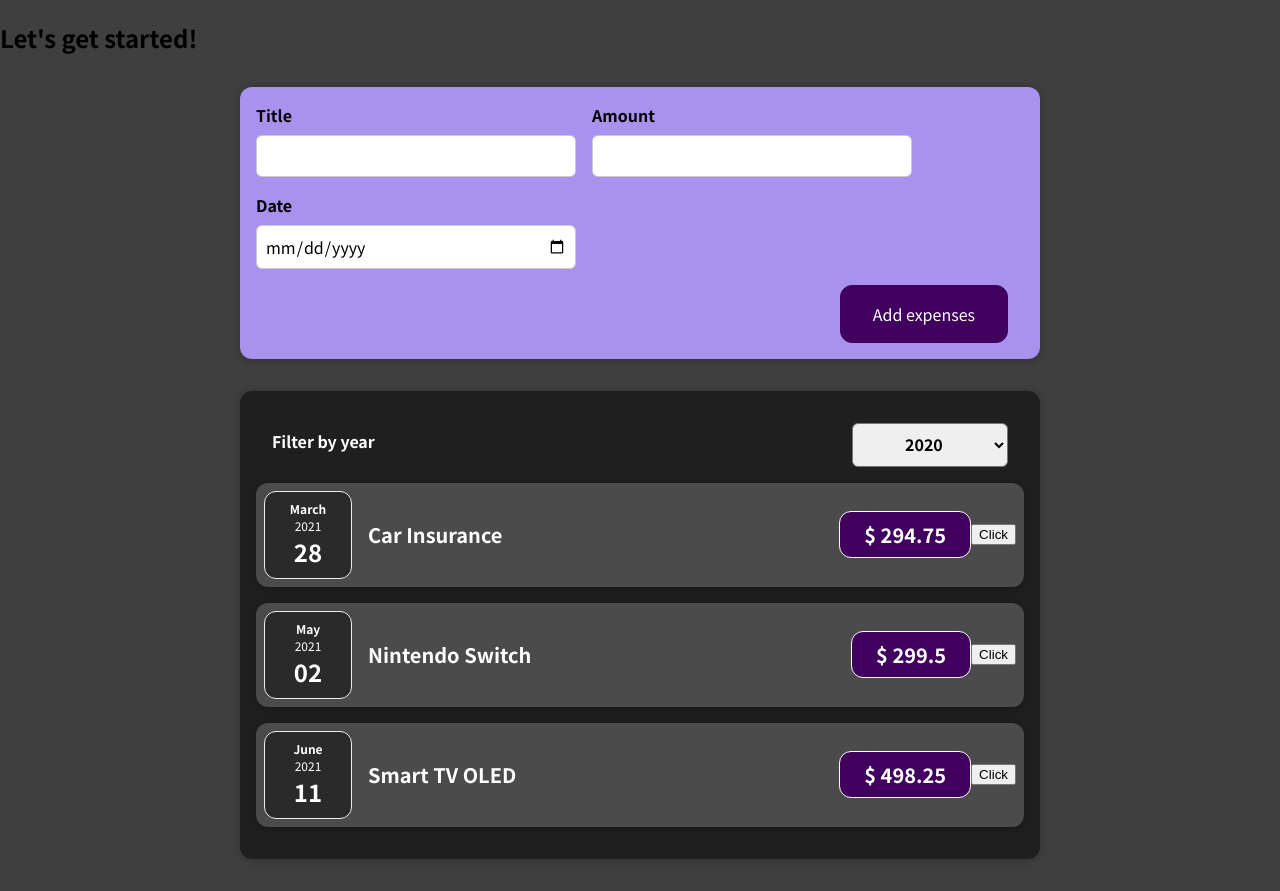
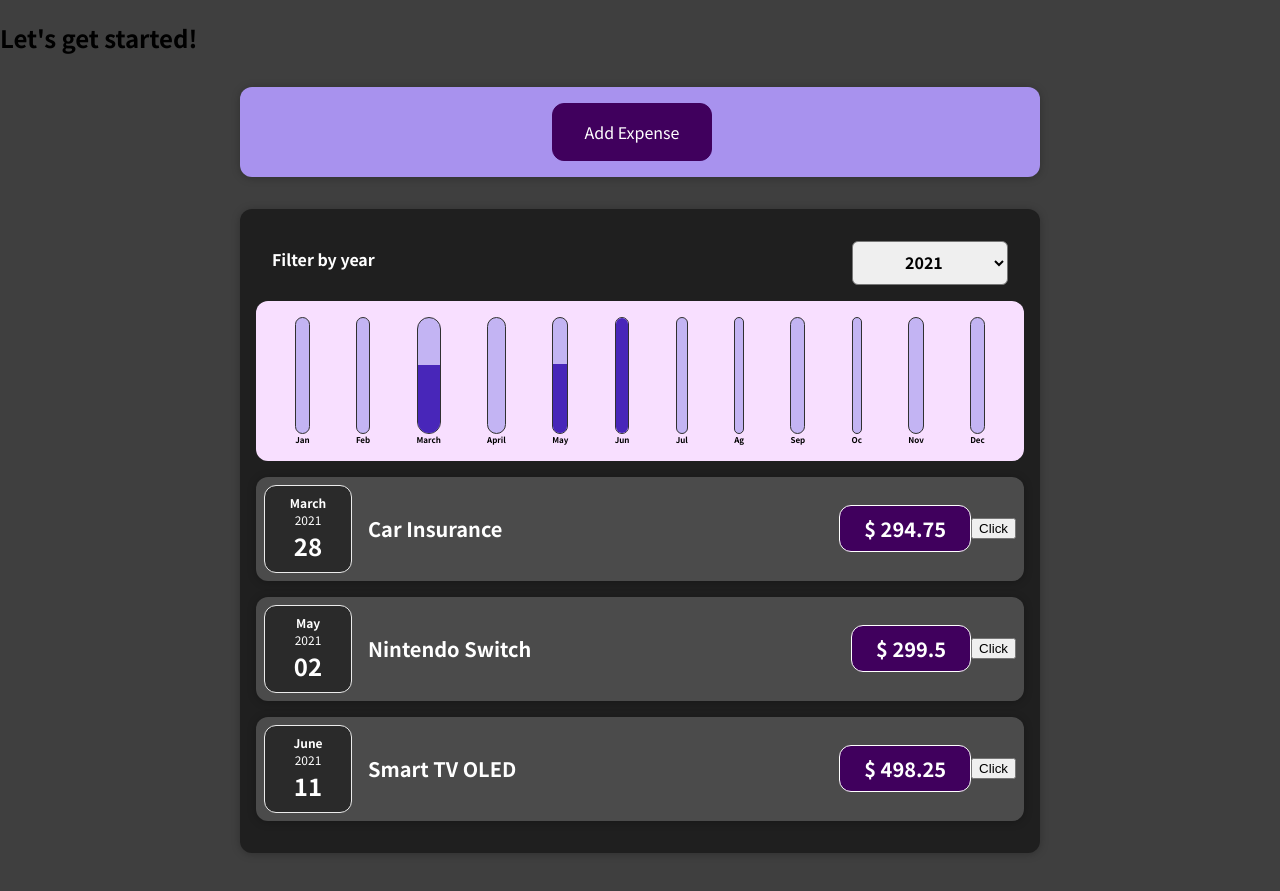
Before and after one commit to xarlys32/react-guide, a React (Create React App) app: page / in a window 1280 px wide. Built offline with nearby package versions, Linux system fonts and the light colour scheme.

Commit message:
List and conditionals

```diff
--- a/src/App.js
+++ b/src/App.js
@@ -1,26 +1,33 @@
+import { useState } from "react";
 import Expenses from "./components/Expenses/Expenses";
 import ExpensesFilter from "./components/ExpensesFilter/ExpensesFilter";
 import NewExpense from "./components/NewExpense/NewExpense";
 
+const mock_expenses = [
+  { id: 1, title: 'Car Insurance', amount: 294.75, date: new Date(2021,2,28) },
+  { id: 2, title: 'Nintendo Switch', amount: 299.50, date: new Date(2021,4,2) },
+  { id: 3, title: 'Smart TV OLED', amount: 498.25, date: new Date(2021,5,11) },
+]
+
 function App() {
+
+  const [expensesList, setExpensesList] = useState(mock_expenses)
   const hello = () => {
     return "oooW MEEN"
   };
 
-  const addExpenseHelper = () => {
-    console.log()
+  const addExpenseHelper = (expenseData) => {
+    setExpensesList((prevExpenses) => {
+      return [...prevExpenses, expenseData]
+    })
   }
-  const expenses = [
-    { id: 1, title: 'Car Insurance', amount: 294.75, date: new Date(2021,2,28) },
-    { id: 2, title: 'Nintendo Switch', amount: 299.50, date: new Date(2021,4,2) },
-    { id: 3, title: 'Smart TV OLED', amount: 498.25, date: new Date(2021,5,11) },
-  ]
+
   // Only can return one thing, for that you must encapsulate it in a div
   return (
     <div>
       <h2>Let's get started!</h2>
       <NewExpense onAddExpense={addExpenseHelper}/>
-      <Expenses expenses={expenses}></Expenses>
+      <Expenses expenses={expensesList}></Expenses>
     </div>
   );
   // Other alternative instead of JSX
--- /dev/null
+++ b/src/components/Expenses/Chart.css
@@ -0,0 +1,9 @@
+.chart {
+    padding: 1rem;
+    border-radius: 12px;
+    background-color: #f8dfff;
+    text-align: center;
+    display: flex;
+    justify-content: space-around;
+    height: 10rem;
+  }
--- /dev/null
+++ b/src/components/Expenses/Chart.js
@@ -0,0 +1,20 @@
+import './Chart.css'
+import ChartBar from './ChartBar'
+
+const Chart = (props) => {
+    const dataPointValue = props.dataPoints.map(x => x.value)
+    const totalMaximun = Math.max(...dataPointValue)
+    console.log(props.dataPoints)
+    return (
+        <div className='chart'>
+            {props.dataPoints.map(dataPoint =>
+                <ChartBar
+                    key={dataPoint.label}
+                    value={dataPoint.value}
+                    maxValue={totalMaximun}
+                    label={dataPoint.label}/>)}
+        </div>
+    )
+}
+
+export default Chart;
--- /dev/null
+++ b/src/components/Expenses/ChartBar.css
@@ -0,0 +1,30 @@
+.chart-bar {
+    height: 100%;
+    display: flex;
+    flex-direction: column;
+    align-items: center;
+  }
+
+  .chart-bar__inner {
+    height: 100%;
+    width: 100%;
+    border: 1px solid #313131;
+    border-radius: 12px;
+    background-color: #c3b4f3;
+    overflow: hidden;
+    display: flex;
+    flex-direction: column;
+    justify-content: flex-end;
+  }
+
+  .chart-bar__fill {
+    background-color: #4826b9;
+    width: 100%;
+    transition: all 0.3s ease-out;
+  }
+
+  .chart-bar__label {
+    font-weight: bold;
+    font-size: 0.5rem;
+    text-align: center;
+  }
--- /dev/null
+++ b/src/components/Expenses/ChartBar.js
@@ -0,0 +1,18 @@
+import './ChartBar.css'
+const ChartBar = (props) => {
+    let barFillHeight='0%'
+    if(props.maxValue > 0) {
+        barFillHeight = Math.round((props.value/props.maxValue) *100) +'%'
+    }
+    return (
+        <div className='chart-bar'>
+            <div className='chart-bar__inner'>
+                <div className='chart-bar__fill' style={{height: barFillHeight}}></div>
+            </div>
+            <div className='chart-bar__label'>{props.label}</div>
+
+        </div>
+    )
+}
+
+export default ChartBar;
--- a/src/components/Expenses/Expenses.js
+++ b/src/components/Expenses/Expenses.js
@@ -1,22 +1,34 @@
 import { useState } from "react";
 import ExpensesFilter from "../ExpensesFilter/ExpensesFilter";
 import Card from "../UI/Card";
-import ExpenseItem from "./ExpenseItem";
 import './Expenses.css'
+import ExpensesChart from "./ExpensesChart";
+import ExpensesList from "./ExpensesList";
+
 
 function Expenses(props) {
-    const expenses = props.expenses;
-    const [yearSelected, setYearSelected] = useState('2020')
+    const [yearSelected, setYearSelected] = useState('2021')
     const changeFilterYear = (year) => {
         setYearSelected(year)
-        console.log(year)
     }
+    const expensesFiltered = props.expenses.filter(item => {return item.date.getFullYear().toString() === yearSelected})
+    /**
+      let expensesContent = <p >No expenses found</p>
+    if (expensesFiltered.length > 0) {
+        expensesContent = expensesFiltered.map( item =>
+            <ExpenseItem
+                key={item.id}
+                title={item.title}
+                date={item.date}
+                amount={item.amount}/>
+        )
+    }
+     */
     return (
         <Card className="expenses">
             <ExpensesFilter year={yearSelected} onChangeFilter={changeFilterYear}></ExpensesFilter>
-            <ExpenseItem title={expenses[0].title} date={expenses[0].date} amount={expenses[0].amount}></ExpenseItem>
-            <ExpenseItem title={expenses[1].title} date={expenses[1].date} amount={expenses[1].amount}></ExpenseItem>
-            <ExpenseItem title={expenses[2].title} date={expenses[2].date} amount={expenses[2].amount}></ExpenseItem>
+            <ExpensesChart expenses={expensesFiltered} />
+            <ExpensesList expensesList={expensesFiltered} />
         </Card>
     )
 }
--- /dev/null
+++ b/src/components/Expenses/ExpensesChart.js
@@ -0,0 +1,28 @@
+import Chart from "./Chart";
+
+const ExpensesChart = (props) => {
+    const charDataPoints = [
+        {label: 'Jan', value: 0},
+        {label: 'Feb', value: 0},
+        {label: 'March', value: 0},
+        {label: 'April', value: 0},
+        {label: 'May', value: 0},
+        {label: 'Jun', value: 0},
+        {label: 'Jul', value: 0},
+        {label: 'Ag', value: 0},
+        {label: 'Sep', value: 0},
+        {label: 'Oc', value: 0},
+        {label: 'Nov', value: 0},
+        {label: 'Dec', value: 0}
+    ]
+
+    for (const expense of props.expenses) {
+        const expenseMonth = expense.date.getMonth();//starting at cero
+        charDataPoints[expenseMonth].value +=  expense.amount;
+    }
+    return (
+        <Chart dataPoints={charDataPoints}/>
+    )
+}
+
+export default ExpensesChart;
--- /dev/null
+++ b/src/components/Expenses/ExpensesList.css
@@ -0,0 +1,9 @@
+.expenses-list {
+    list-style: none;
+    padding: 0;
+  }
+
+  .expenses-list__fallback {
+    color: white;
+    text-align: center;
+  }
--- /dev/null
+++ b/src/components/Expenses/ExpensesList.js
@@ -0,0 +1,23 @@
+import ExpenseItem from "./ExpenseItem";
+import './ExpensesList.css'
+const ExpensesList = (props) => {
+    let expensesContent = <p >No expenses found</p>
+    console.log(props)
+    if (props.expensesList.length === 0) {
+
+        return <h2 className="expenses-list__fallback">Expenses not found</h2>
+    }
+
+    return (
+        <ul className="expenses-list">
+            {props.expensesList.map( item =>
+            <ExpenseItem
+                key={item.id}
+                title={item.title}
+                date={item.date}
+                amount={item.amount}/>)}
+        </ul>
+        )
+}
+
+export default ExpensesList;
--- a/src/components/NewExpense/ExpenseForm.js
+++ b/src/components/NewExpense/ExpenseForm.js
@@ -32,7 +32,7 @@ const ExpenseForm = (props) => {
                 amount: event.target.value
             };
         })*/
-        setEventAmount(event.target.value)
+        setEventAmount(+event.target.value)
     }
     const dateChangeEventHandler = (event) => {
         /*setUserInput((prevState) => {
@@ -49,7 +49,7 @@ const ExpenseForm = (props) => {
         const formValues = {
             title: eventTitle,
             amount: eventAmount,
-            date: eventDate
+            date: new Date(eventDate)
         };
         props.onSaveExpense(formValues);
         setEventTitle('');
--- a/src/components/NewExpense/NewExpense.js
+++ b/src/components/NewExpense/NewExpense.js
@@ -1,7 +1,9 @@
 import './NewExpense.css'
 import ExpenseForm from './ExpenseForm';
+import { useState } from 'react';
 
 const NewExpense = (props) => {
+    const [isEnable, setIsEnable] = useState(false)
     const saveExpenseHandler = (enteredExpenseData) => {
         const expensesData = {
             ...enteredExpenseData,
@@ -9,9 +11,14 @@ const NewExpense = (props) => {
         }
         props.onAddExpense(expensesData);
     };
+
+    const enableFormHandler = () => {
+        setIsEnable(true)
+    }
     return (
         <div className='new-expense'>
-            <ExpenseForm onSaveExpense={saveExpenseHandler}/>
+            { !isEnable ? <button onClick={enableFormHandler}>Add Expense</button> : <ExpenseForm onSaveExpense={saveExpenseHandler}/> }
+
         </div>
     )
 }
```
